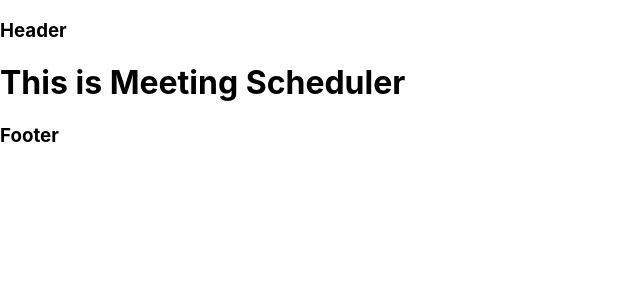
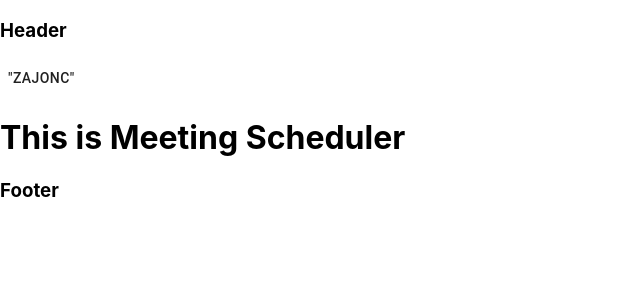
Before and after one commit to vazco-edu/kpz-2021-meeting-scheduler, a React (Create React App) app in the folder react_meeting_scheduler/: page / in a window 1280 px wide. Shown: the top 300 px of the page, without its empty margins (0-640 px from the left). Built offline with nearby package versions, Linux system fonts and the light colour scheme; no server answers.

Commit message:
Add example post request template

```diff
--- a/react_meeting_scheduler/src/App.tsx
+++ b/react_meeting_scheduler/src/App.tsx
@@ -1,4 +1,5 @@
 import { ReactComponent } from '*.svg';
+import { Button } from '@material-ui/core';
 import React from 'react';
 
 
@@ -12,10 +13,25 @@ class connection extends React.Component{
   render(){
     return (
       <div className="App">
+        <Button onClick={this.simplePOST}>"Zajonc"</Button>
         <h1>This is Meeting Scheduler</h1>
       </div>
     )
   }
+  async simplePOST() {
+    const requestOptions = {
+        method: 'POST',
+        headers: { 'Content-Type': 'application/json' },
+        body: JSON.stringify({ title: 'Zajonc' })
+    };
+    fetch('http://127.0.0.1:8000/scheduler_api', requestOptions)
+        .then(response => {
+          response.json()
+        })
+        .catch(e => {
+          console.log(e)
+        });
+}
 }
 
 export default connection;
```
